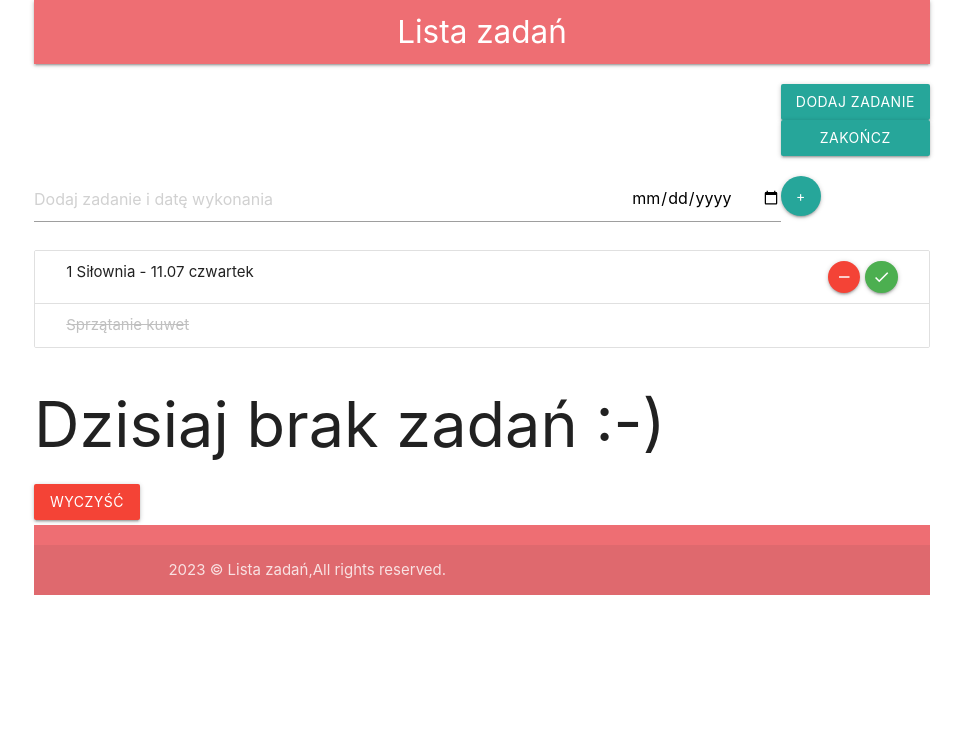
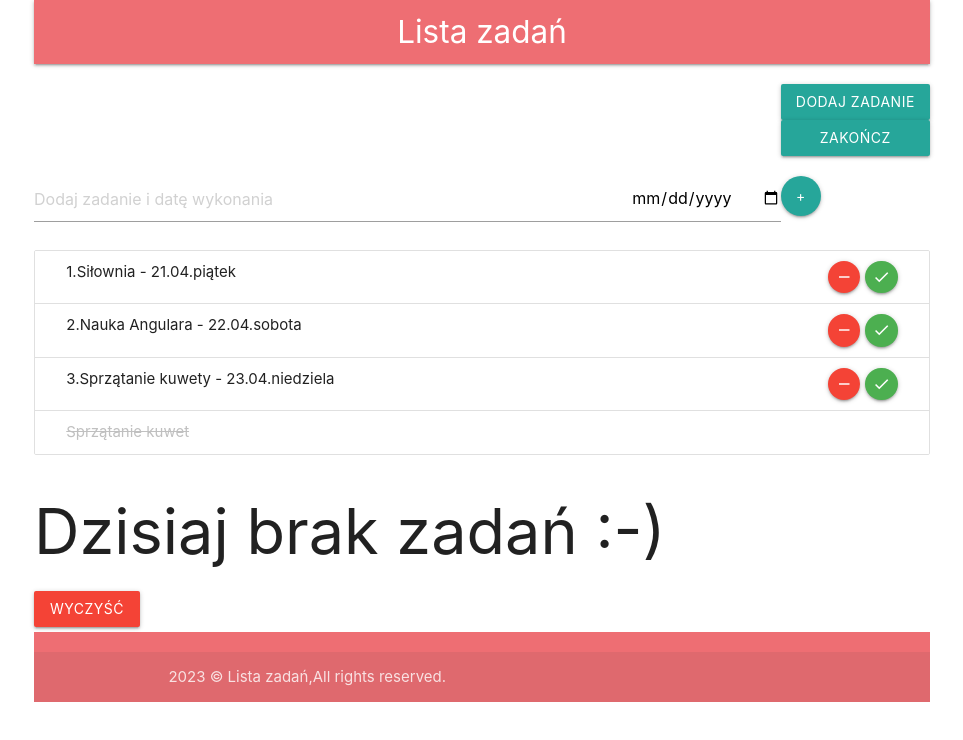
Before and after one commit to maciekzdyb/todoList, an Angular app: page / in a window 1280 px wide. Shown: the top 740 px of the page, without its empty margins (158-1121 px from the left). Built offline with nearby package versions, Linux system fonts and the light colour scheme.

Commit message:
*ngFor, event

```diff
--- a/src/app/app.component.html
+++ b/src/app/app.component.html
@@ -15,14 +15,15 @@
       class="col s8"
       type="text"
       placeholder="Dodaj zadanie i datę wykonania"
+      (keyup)="onKeyUp($event)"
     />
     <input class="col s2 disabled" type="date" />
     <button class="btn-floating">+</button>
   </div>
 
   <ul class="collection">
-    <li class="collection-item row">
-      <span class="col s10">1 Siłownia - 11.07 czwartek</span>
+    <li class="collection-item row" *ngFor="let task of tasks; let i = index">
+      <span class="col s10">{{i+1}}.{{task.name}} - {{task.deadline | date:'d.MM.EEEE':'':'pl'}}</span>
       <div class="col s2 right-align">
         <button class="btn-floating btn-small red">
           <i class="material-icons">remove</i>
@@ -39,7 +40,7 @@
 
   <h1>Dzisiaj brak zadań :-)</h1>
 
-  <button class="btn red">Wyczyść</button>
+  <button class="btn red" (click)="clearTasks()">Wyczyść</button>
 
   <footer class="page-footer mt-5">
     <div class="footer-copyright">
--- a/src/app/app.component.ts
+++ b/src/app/app.component.ts
@@ -1,4 +1,5 @@
 import { Component } from '@angular/core';
+import { Task } from './task';
 
 @Component({
   selector: 'app-root',
@@ -8,6 +9,23 @@ import { Component } from '@angular/core';
 export class AppComponent {
 
   config: { [key: string]: string | Date };
+  tasks: Task[] = [
+    {
+      name: 'Siłownia',
+      deadline: '2023-04-21',
+      done: false,
+    },
+    {
+      name: 'Nauka Angulara',
+      deadline: '2023-04-22',
+      done: false,
+    },
+    {
+      name: 'Sprzątanie kuwety',
+      deadline: '2023-04-23',
+      done: false,
+    },
+  ];
 
   constructor(){
     this.config = {};
@@ -19,8 +37,15 @@ export class AppComponent {
       }
     },500);
 
-
   }
 
+  clearTasks(){
+    this.tasks = [];
+  }
+
+  onKeyUp(event: KeyboardEvent){
+    const target = event.target as HTMLInputElement;
+    console.log(target.value)
+  }
 
 }
--- a/src/app/app.module.ts
+++ b/src/app/app.module.ts
@@ -2,6 +2,10 @@ import { NgModule } from '@angular/core';
 import { BrowserModule } from '@angular/platform-browser';
 
 import { AppComponent } from './app.component';
+import localePl from '@angular/common/locales/pl';
+import { registerLocaleData } from '@angular/common';
+
+registerLocaleData(localePl);
 
 @NgModule({
   declarations: [
--- /dev/null
+++ b/src/app/task.ts
@@ -0,0 +1,5 @@
+export interface Task {
+    name: string;
+    deadline: string;
+    done: boolean;
+}
```
